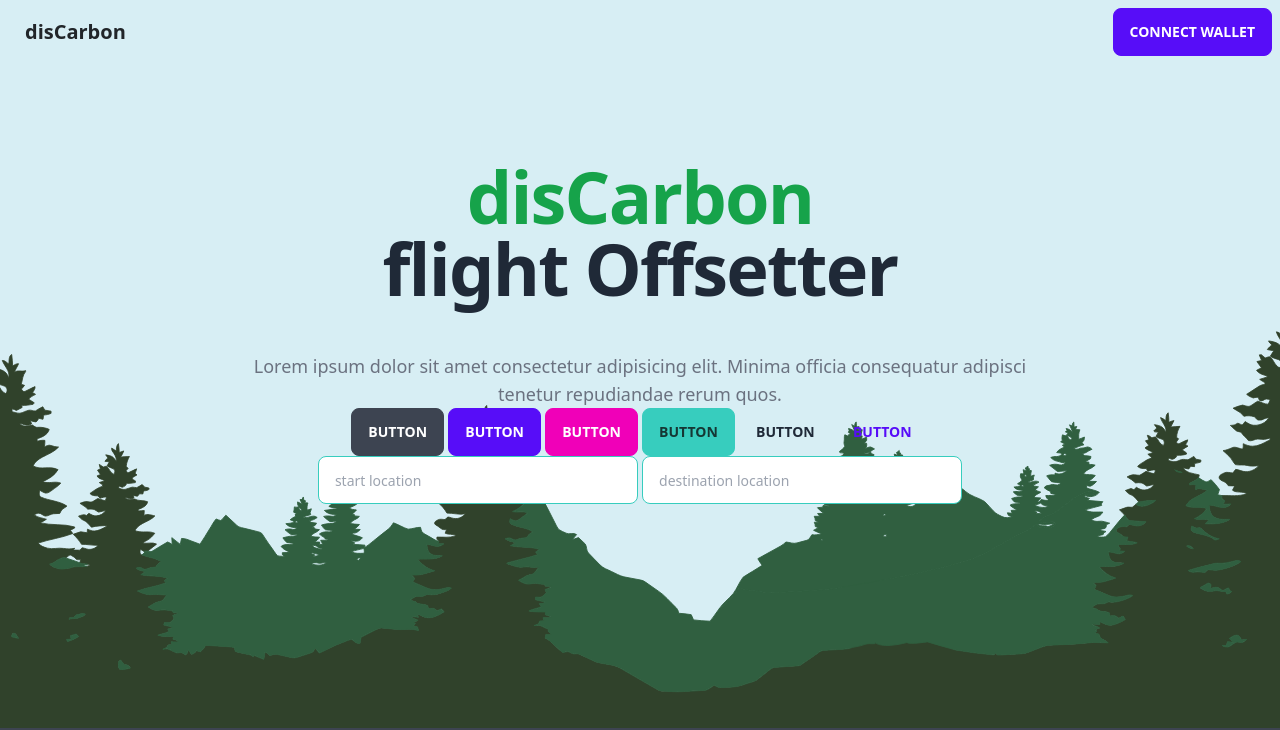
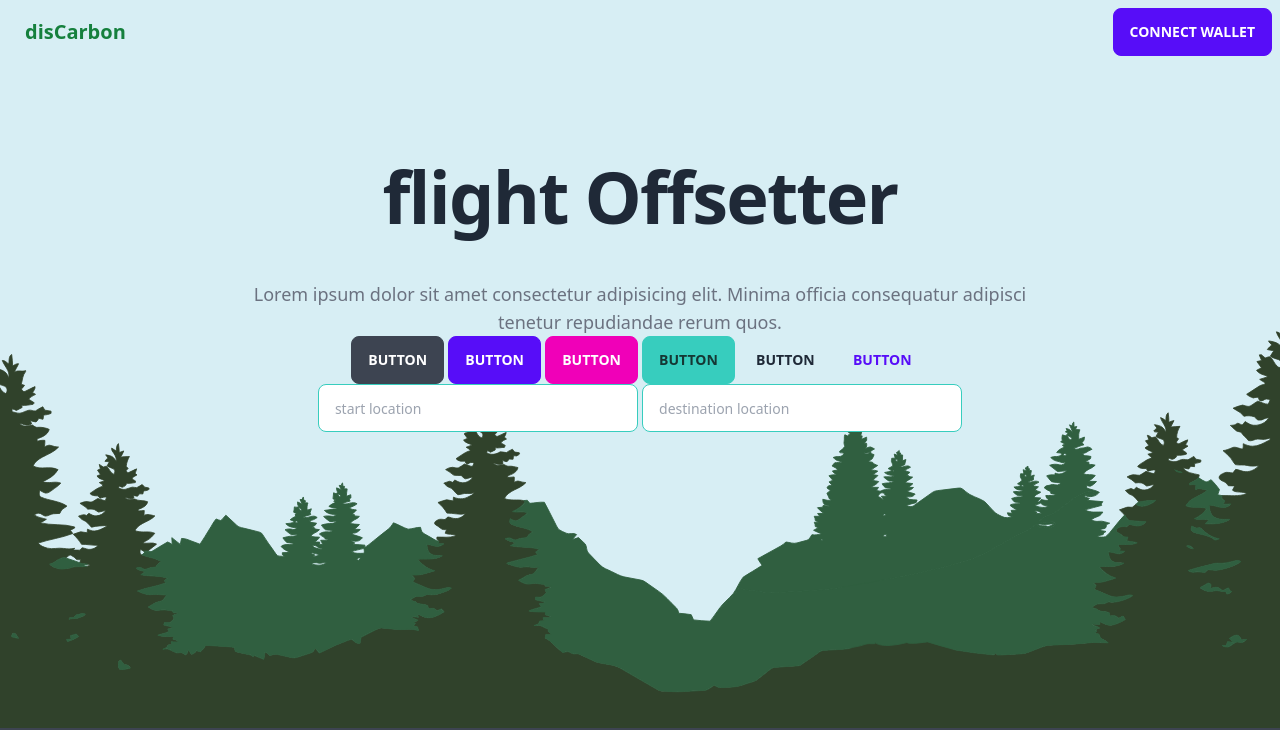
Before and after one commit to discarbon/discarbon-website-flight, a website: page index.html in a window 1280 px wide. Shown: the top 730 px of the page. Drawn offline with nearby package versions, Linux system fonts and the light colour scheme; a script that the page names is missing.

Commit message:
move "discarbon" to navbar

```diff
--- a/index.html
+++ b/index.html
@@ -15,7 +15,7 @@
 
     <div class="navbar bg-base-500">
       <div class="flex-1">
-        <a class="btn btn-ghost normal-case text-xl">disCarbon</a>
+        <a class="btn btn-ghost text-green-700 normal-case text-xl" href="http://www.discarbon.earth">disCarbon</a>
       </div>
       <div class="flex-none">
         <div id="connect-button-div">
@@ -39,7 +39,6 @@
         <div class="flex justify-center">
           <div class="max-w-[800px]">
             <h2 class="text-5xl md:text-6xl xl:text-7xl font-bold tracking-tight mb-12">
-              <span class="text-green-600">disCarbon</span> </br>
               <span>flight Offsetter</span>
             </h2>
             <p class="text-gray-500 text-lg">
```
Also changed, not shown: css/output.css.
